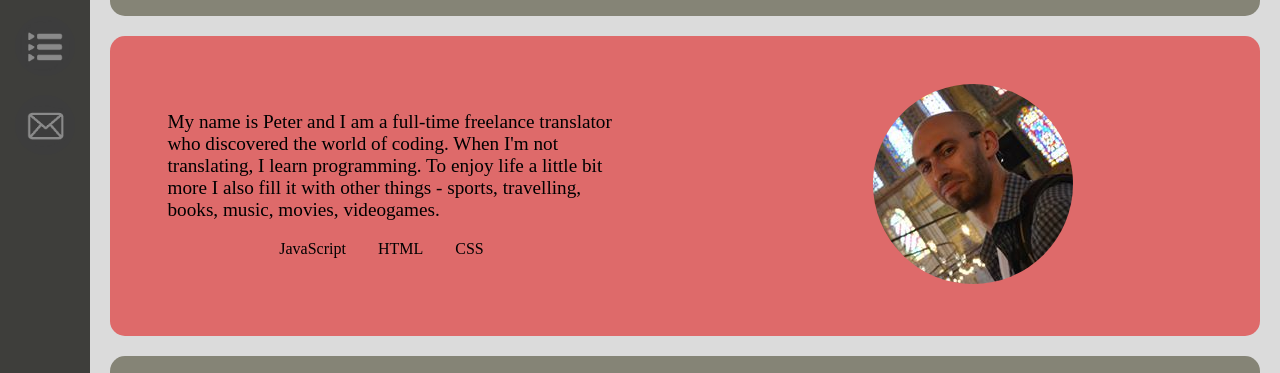
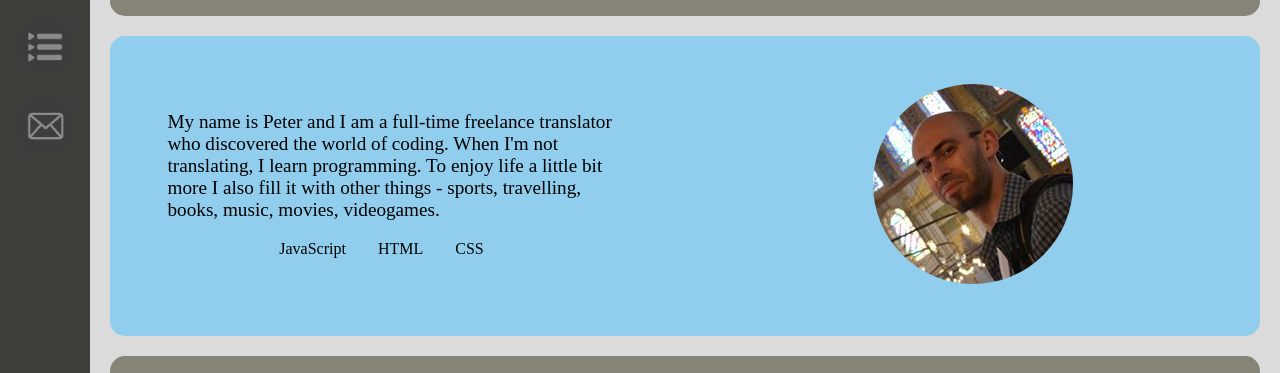
Before and after one commit to portojs/portfolio_1, a React app: page / in a window 1280 px wide. Shown: the part 79-452 px from the top of the page. Built offline with nearby package versions, Linux system fonts and the light colour scheme; a web font is replaced by a local one.

Commit message:
Set blue background for about-content

```diff
--- a/src/scss/app.scss
+++ b/src/scss/app.scss
@@ -151,6 +151,8 @@ ul {
 #about .content {
   // background-color: #5F94E8;
   background-color: #de6a6a;
+  background-color: #97DEB1;
+  background-color: #91CEED;
 }
 //////////////////////
 //////////////////////
```
